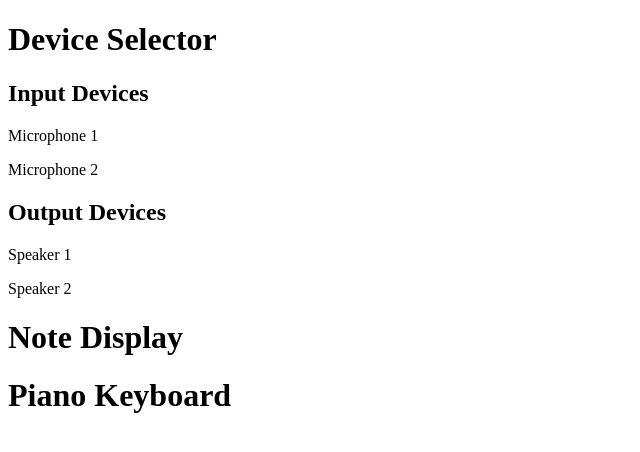
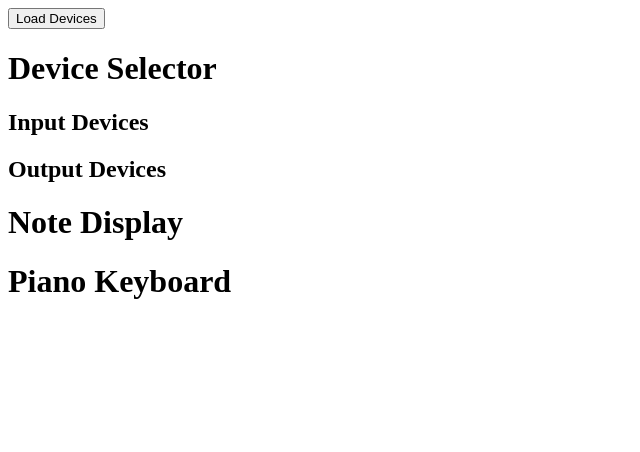
Before and after one commit to borakavgaci/trumpet-practice-app, a React (Vite) app: page / in a window 1280 px wide. Shown: the top 452 px of the page, without its empty margins (0-640 px from the left). Built offline with nearby package versions, Linux system fonts and the light colour scheme.

Commit message:
Wire audio device discovery to main screen

```diff
--- a/src/screens/MainScreen/MainScreen.tsx
+++ b/src/screens/MainScreen/MainScreen.tsx
@@ -1,25 +1,23 @@
+
+
 import DeviceSelector from '../../components/DeviceSelector/DeviceSelector';
 import NoteDisplay from '../../components/NoteDisplay/NoteDisplay';
 import PianoKeyboard from '../../components/PianoKeyboard/PianoKeyboard';
 
 import type {Device} from "/Users/bokav/Desktop/trumtrum/my-new-app/src/types/device.ts"
 
+import useAudioDevices from '../../hooks/useAudioDevices';
 
-const inputDevices: Device[] = [
-  { id: '1', label: 'Microphone 1', kind: 'audioinput' },
-  { id: '2', label: 'Microphone 2', kind: 'audioinput' },
-];
-
-const outputDevices: Device[] = [
-  { id: '3', label: 'Speaker 1', kind: 'audiooutput' },
-  { id: '4', label: 'Speaker 2', kind: 'audiooutput' },
-];
 
 
 
 export default function MainScreen() {
+
+  const {inputDevices, outputDevices, getAllDevices} = useAudioDevices();
+
   return (
     <div>
+      <button onClick={getAllDevices}>Load Devices</button>
       <DeviceSelector inputDevices = {inputDevices} outputDevices = {outputDevices}/>
       <NoteDisplay />
     <PianoKeyboard />
```
